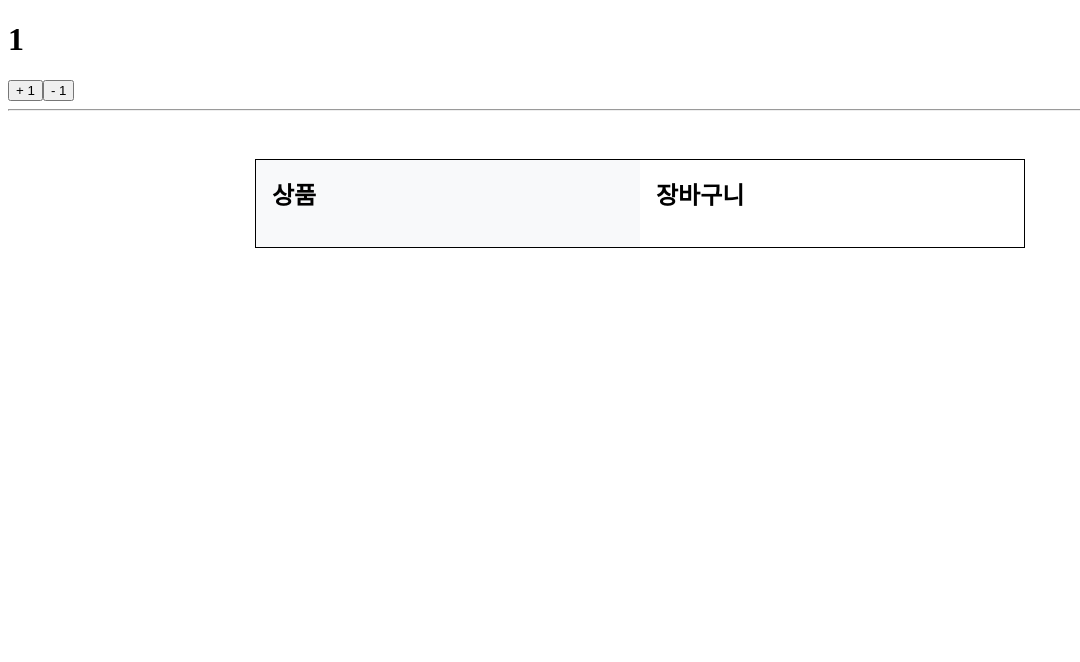
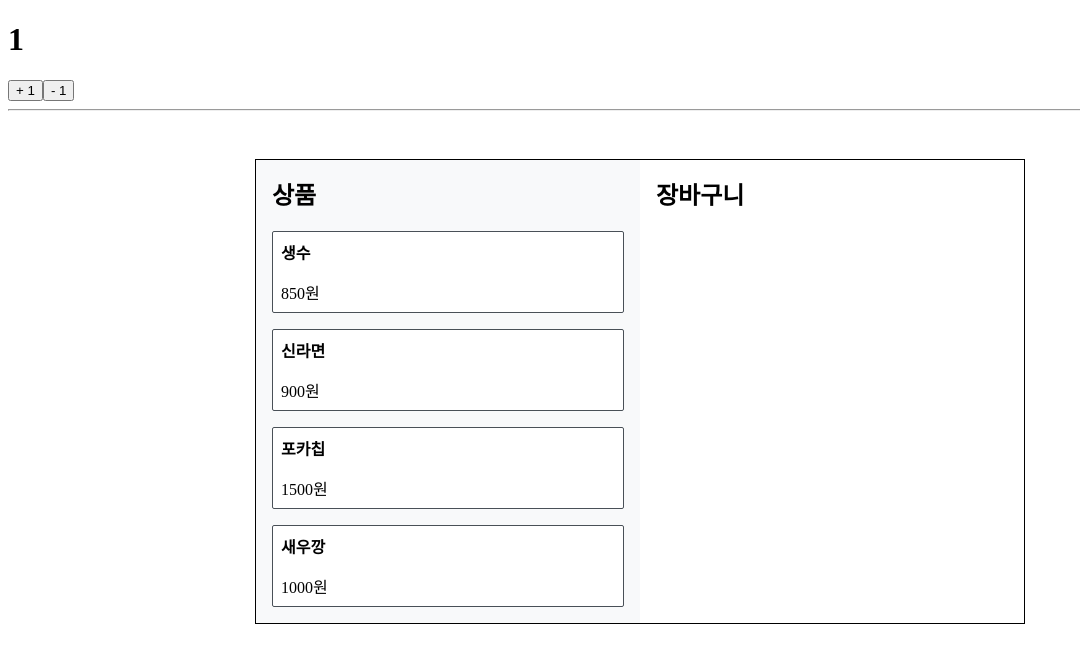
Before and after one commit to oinochoe/mobx_supermarket, a React (Create React App) app: page / in a window 1280 px wide. Shown: the top 662 px of the page, without its empty margins (0-1080 px from the left). Built offline with nearby package versions, Linux system fonts and the light colour scheme.

Commit message:
상품리스트 컴포넌트 완성

```diff
--- /dev/null
+++ b/src/components/ShopItem.css
@@ -0,0 +1,22 @@
+@charset "utf-8";
+.ShopItem {
+    padding: 0.5rem;
+    border: 1px solid #495057;
+    border-radius: 2px;
+    background: white;
+    cursor: pointer;
+}
+
+.ShopItem h4 {
+    margin-top: 0;
+    margin-bottom: 1rem;
+}
+
+.ShopItem:hover {
+    color: white;
+    background: #495057;
+}
+
+.ShopItem+.ShopItem {
+    margin-top: 1rem;
+}
--- /dev/null
+++ b/src/components/ShopItem.js
@@ -0,0 +1,13 @@
+import React from 'react';
+import './ShopItem.css';
+
+const ShopItem = ({ name, price }) => {
+    return (
+        <div className='ShopItem'>
+            <h4>{name}</h4>
+            <div>{price}원</div>
+        </div>
+    );
+};
+
+export default ShopItem;
--- /dev/null
+++ b/src/components/ShopItemList.jsx
@@ -0,0 +1,28 @@
+import React from 'react';
+import ShopItem from './ShopItem';
+
+const items = [
+    {
+        name: '생수',
+        price: 850,
+    },
+    {
+        name: '신라면',
+        price: 900,
+    },
+    {
+        name: '포카칩',
+        price: 1500,
+    },
+    {
+        name: '새우깡',
+        price: 1000,
+    },
+];
+
+const ShopItemList = () => {
+    const itemList = items.map((item) => <ShopItem {...item} key={item.name} />);
+    return <div>{itemList}</div>;
+};
+
+export default ShopItemList;
--- a/src/components/SuperMarket.jsx
+++ b/src/components/SuperMarket.jsx
@@ -1,8 +1,10 @@
 import React from 'react';
 import SuperMarketTemplate from './SuperMarketTemplate';
+import ShopItemList from './ShopItemList';
+//import Basket from './BasketItemList';
 
 const SuperMarket = () => {
-    return <SuperMarketTemplate items={null} basket={null} />;
+    return <SuperMarketTemplate items={<ShopItemList />} basket={null} />;
 };
 
 export default SuperMarket;
```
Also changed, not shown: 1 other file (tests, documents, lock files or other folders).
